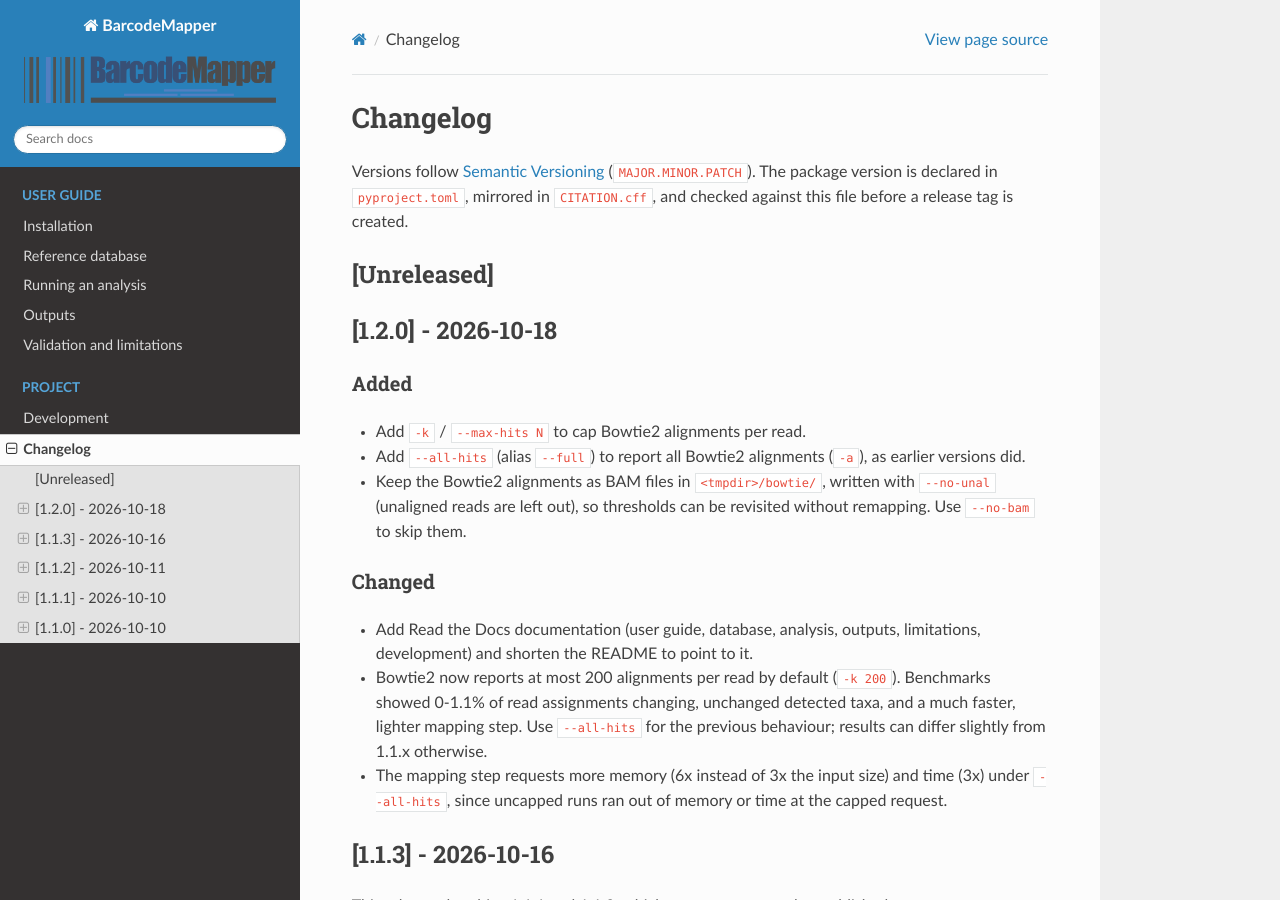
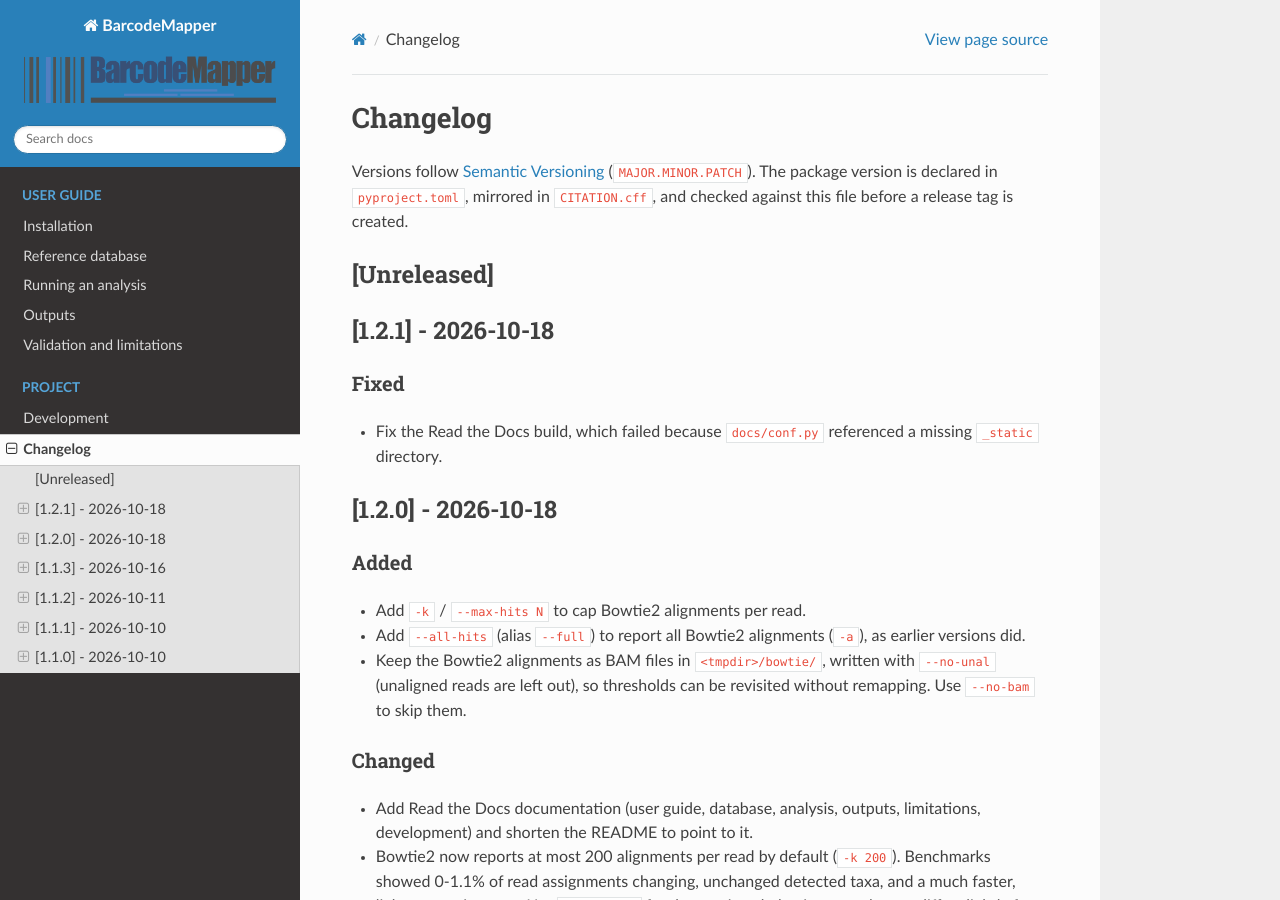
Before and after one commit to alberdilab/barcodemapper, a Sphinx documentation site: the page built from docs/changelog.md, in a window 1280 px wide and 900 px high. Built offline with Sphinx 7.4.7 and the Read the Docs theme 3.1.0, drawn with Linux system fonts in a browser that asks for light colours.

Commit message:
Release 1.2.1

````diff
--- a/CHANGELOG.md
+++ b/CHANGELOG.md
@@ -3,6 +3,12 @@
 Versions follow [Semantic Versioning](https://semver.org/) (`MAJOR.MINOR.PATCH`). The package version is declared in `pyproject.toml`, mirrored in `CITATION.cff`, and checked against this file before a release tag is created.
 
 ## [Unreleased]
+
+## [1.2.1] - 2026-10-18
+
+### Fixed
+
+- Fix the Read the Docs build, which failed because `docs/conf.py` referenced a missing `_static` directory.
 
 ## [1.2.0] - 2026-10-18
 
--- a/docs/installation.md
+++ b/docs/installation.md
@@ -12,7 +12,7 @@ conda create -n barcodemapper --override-channels -c conda-forge -c bioconda \
   pandas pyyaml biopython pysam plotly pip
 conda activate barcodemapper
 python -m pip install --no-deps \
-  https://github.com/alberdilab/barcodemapper/releases/download/v1.2.0/barcodemapper-1.2.0-py3-none-any.whl
+  https://github.com/alberdilab/barcodemapper/releases/download/v1.2.1/barcodemapper-1.2.1-py3-none-any.whl
 barcodemapper --version
 ```
 
--- a/pyproject.toml
+++ b/pyproject.toml
@@ -4,7 +4,7 @@ build-backend = "setuptools.build_meta"
 
 [project]
 name = "barcodemapper"
-version = "1.2.0"
+version = "1.2.1"
 description = "Map paired shotgun reads to COI and ITS reference sequences"
 readme = "README.md"
 license = "MIT"
````
Also changed, not shown: README.md (+1 -1 lines), 1 other file.
